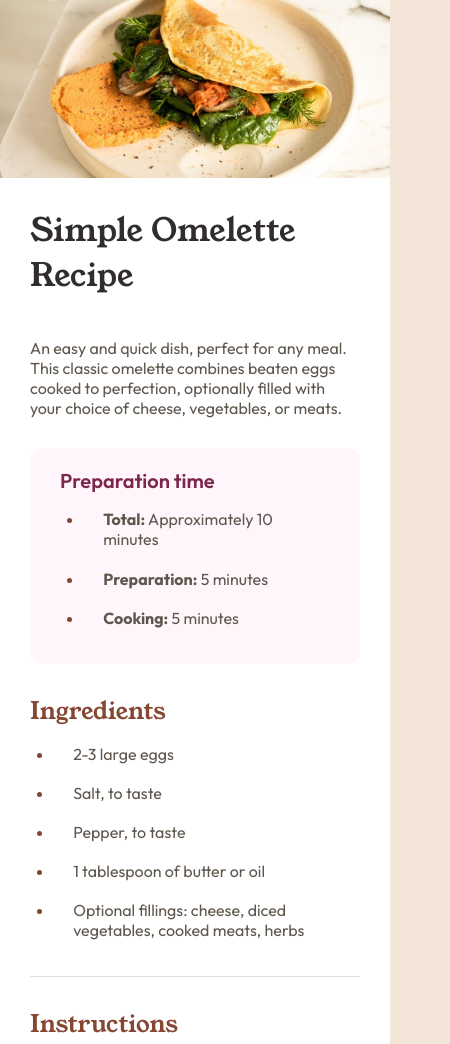
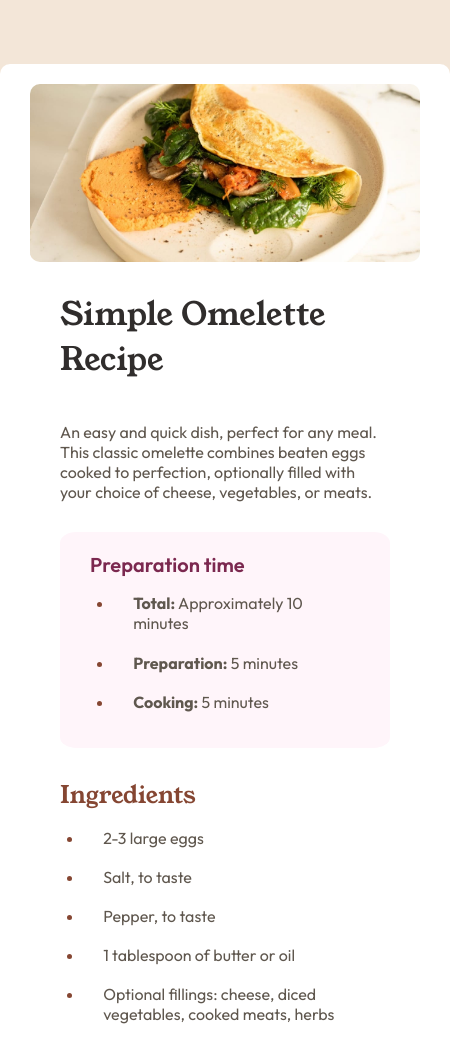
Before and after one commit to DrewM64/recipe-page, a plain HTML site: page index.html in a window 390 px wide. Shown: the top 1044 px of the page, 450 px wide, since content can reach past the window. Drawn offline with Linux system fonts and the light colour scheme.

Commit message:
CSS media query @375px

```diff
--- a/style.css
+++ b/style.css
@@ -18,7 +18,6 @@ body {
 main {
   padding: 20px 30px;
   font-family: "Outfit", sans-serif;
-  place-self: center;
   display: flex;
   flex-direction: column;
   gap: 30px;
@@ -84,6 +83,7 @@ section:not(:last-child) {
 
 .main-desktop {
   background-color: white;
+  place-self: center;
 }
 
 .prep-time {
@@ -138,3 +138,21 @@ td {
 .attribution a {
   color: hsl(228, 45%, 44%);
 }
+
+@media screen and (min-width: 376px) {
+  body {
+    padding: 4rem 0;
+  }
+  img {
+    border-radius: 10px;
+  }
+  .main-desktop {
+    width: min(100vw, 600px);
+    padding: 20px 30px;
+    border-radius: 10px;
+  }
+
+  .main {
+    padding: 0;
+  }
+}
```
